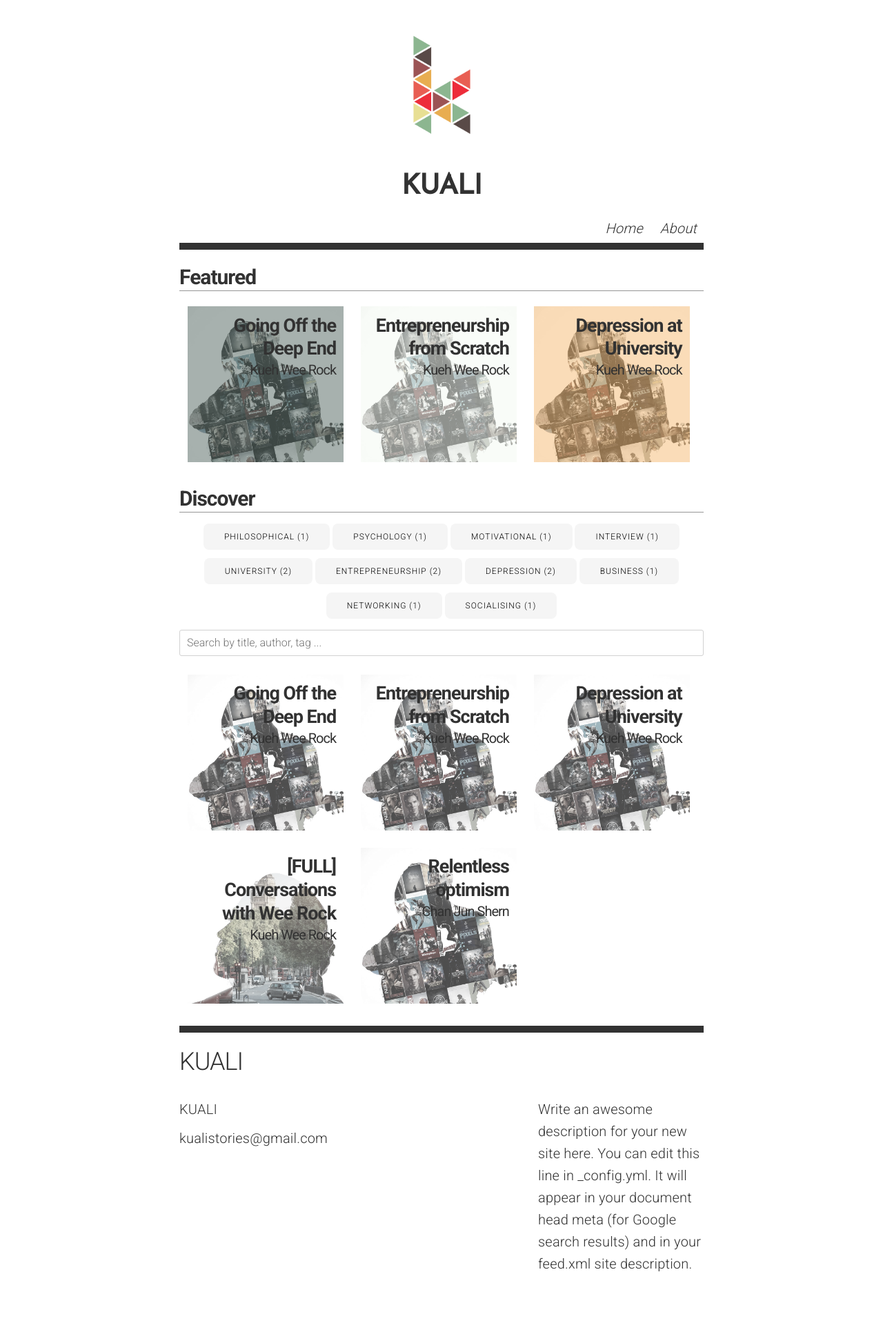
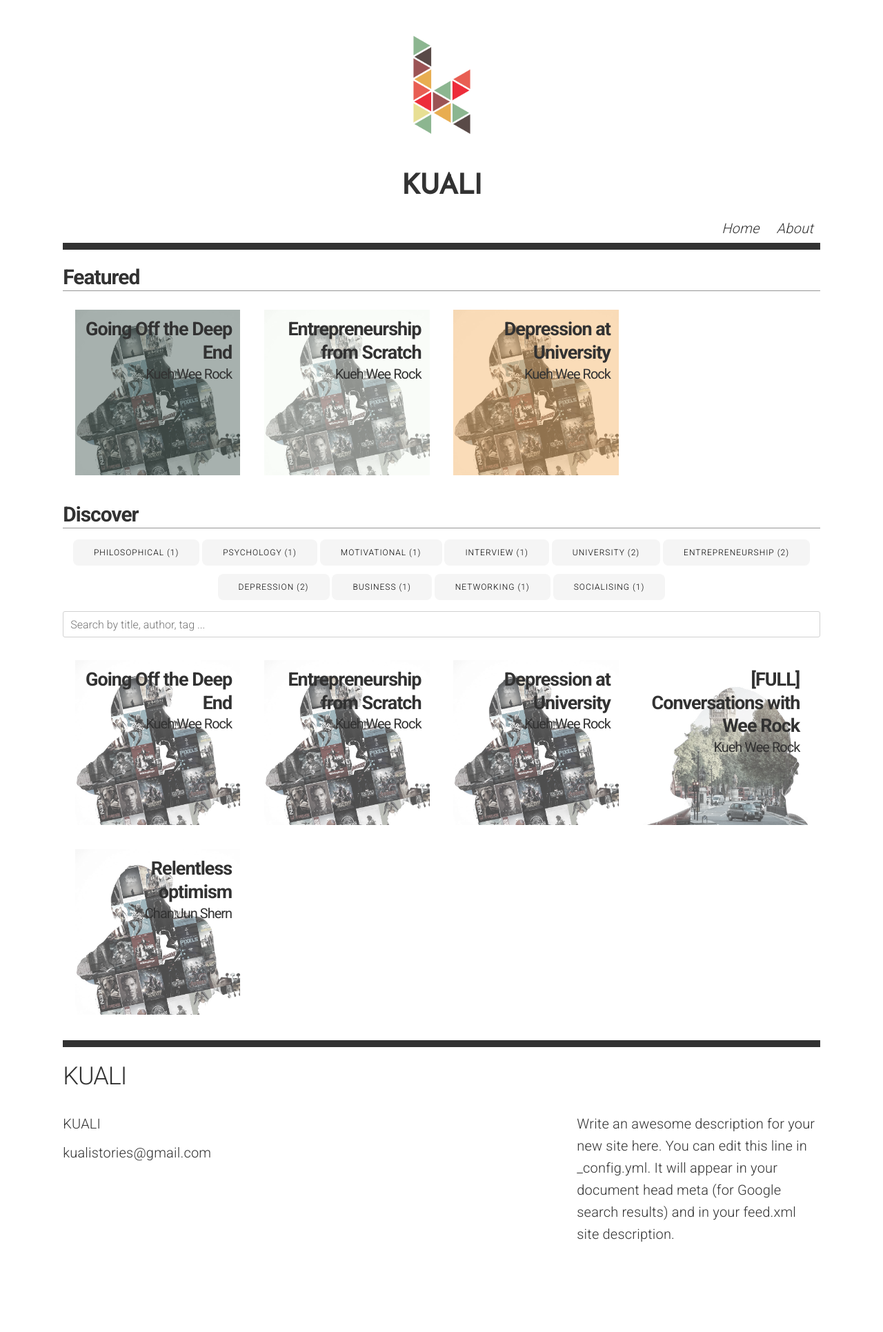
Before and after one commit to kualistories/kuali-website, a Jekyll site: the page built from index.html, in a window 1280 px wide. Shown: the whole page at 69% size. Built offline with Jekyll 4.4.1, drawn with Linux system fonts in a browser that asks for light colours; after the commit the page ends 1888 px from its top, so only the background shows below that.

Commit message:
Change to wider, 4-column layout

```diff
--- a/_sass/_layout.scss
+++ b/_sass/_layout.scss
@@ -2,7 +2,7 @@
  * Site header
  */
  .wrapper .container {
-    max-width: 80rem;
+    max-width: 90%;
 }
 
 .site-header {
@@ -124,7 +124,7 @@
 }
 .preview-panel {
     float: left;
-    width: 30%;
+    width: 22%;
     margin: 1.5%;
     display: block;
     box-sizing: border-box;
```
Also changed, not shown: 4 other files.
